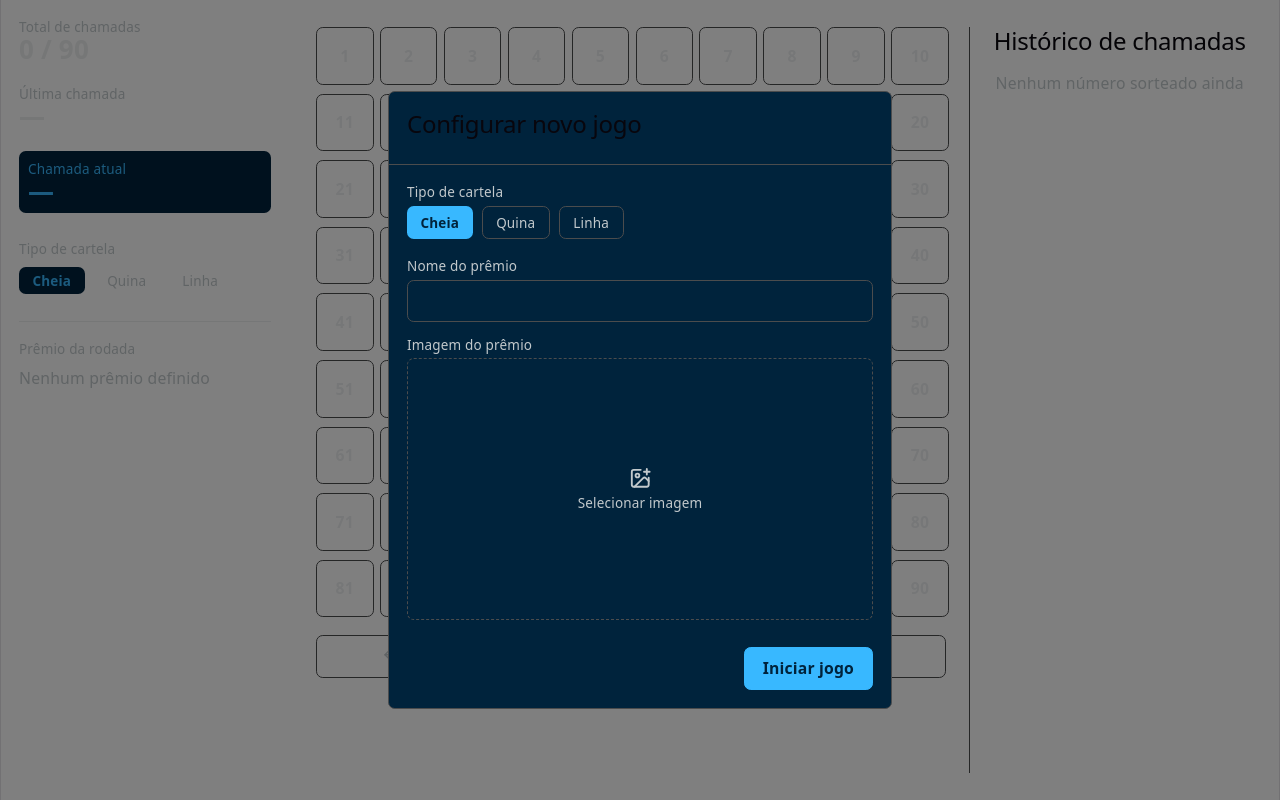
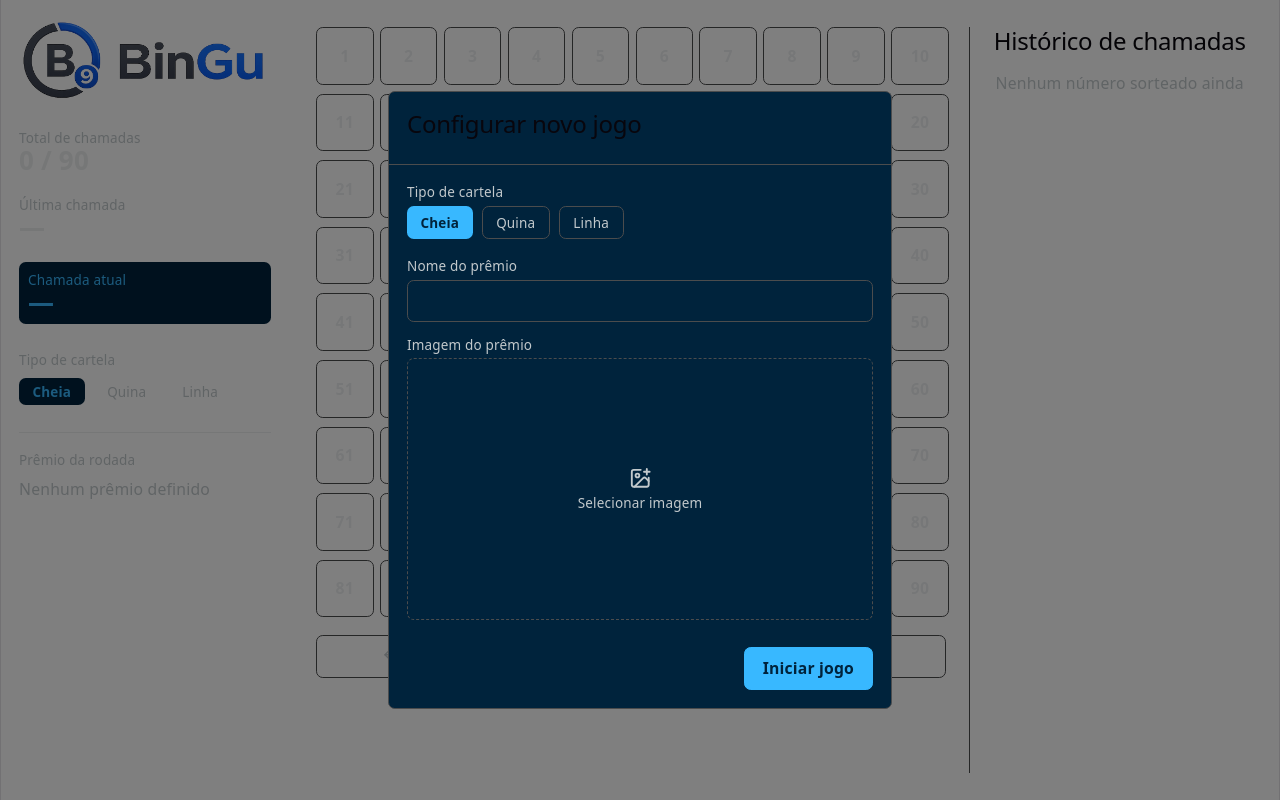
Before and after one commit to GusGrecco/BinGu, a React (Vite) app: page / in a window 1280 px wide. Built offline with nearby package versions, Linux system fonts and the light colour scheme.

Commit message:
feat: restaurar branding do Bingu na barra lateral (#77)

```diff
--- a/src/App.tsx
+++ b/src/App.tsx
@@ -10,7 +10,8 @@ import {
   GameControls,
   CallHistory,
   GameSetupModal,
-  GameSetupForm
+  GameSetupForm,
+  SidebarBranding
 } from './components/bingo';
 import { createPrizeFromSetup } from './lib/prize/create-prize-from-setup';
 import { ConfirmDialog } from './components/ui';
@@ -32,6 +33,9 @@ function App() {
   return (
     <div className="flex min-h-screen">
       <Sidebar>
+        <SidebarSection>
+          <SidebarBranding />
+        </SidebarSection>
         <SidebarSection>
           <SidebarStats />
         </SidebarSection>
```
